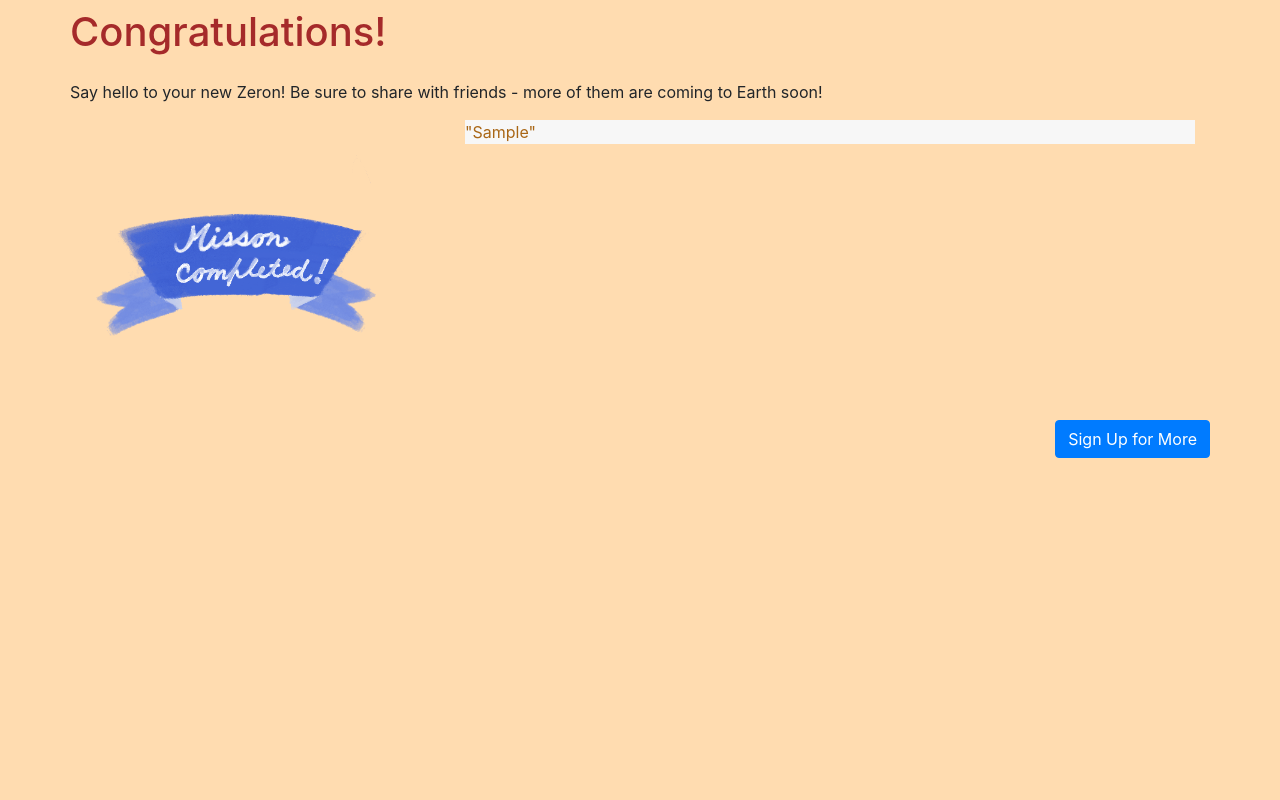
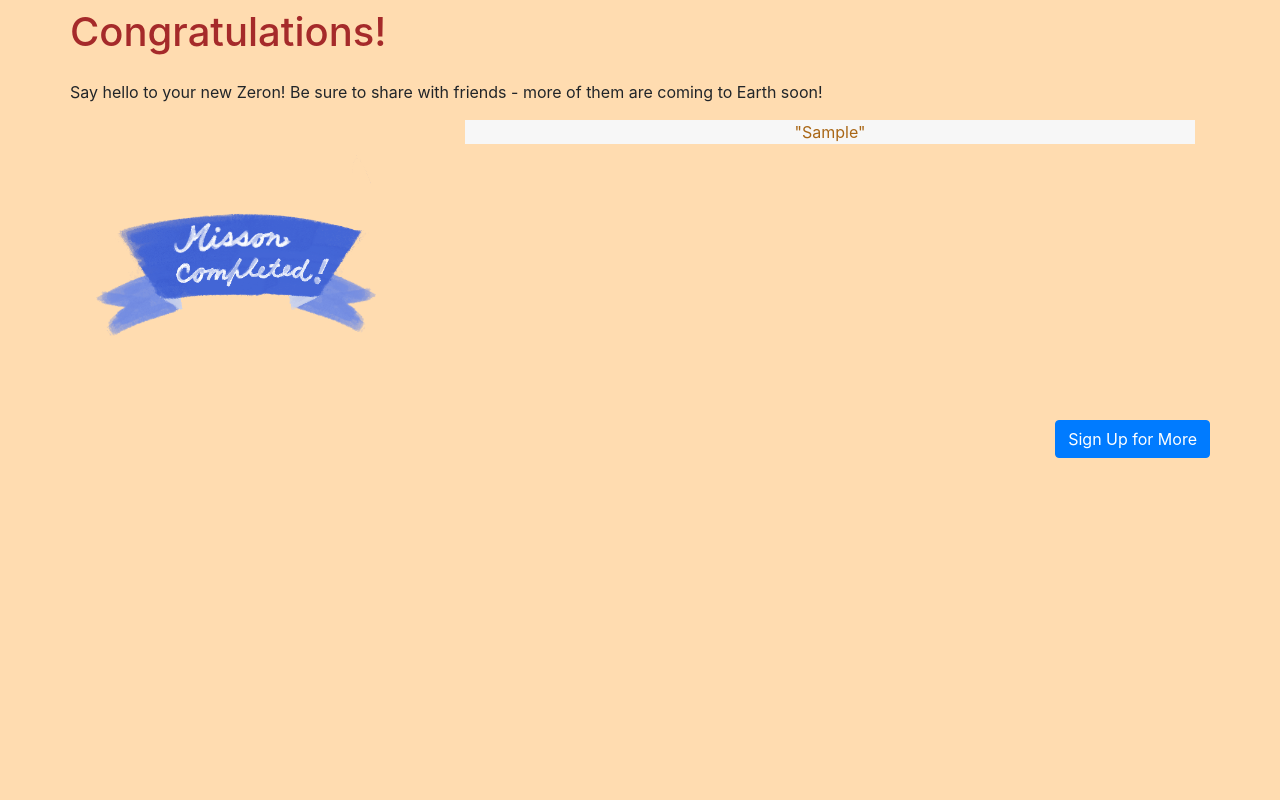
Before and after one commit to Carbon0-Games/carbon0-web-app, a Django app: template carbon0/carbon_quiz/templates/carbon_quiz/achievement/detail.html in a window 1280 px wide. Run offline with Django 3.2, Linux system fonts and the light colour scheme; the template is opened without the code that fills it: most values are stand-ins (such as "Sample title", 1, 10 or a date in 2020); some libraries are stand-ins or nearby versions.

Commit message:
Center Zeron hello message on AchievementDetail view.

```diff
--- a/carbon0/carbon_quiz/templates/carbon_quiz/achievement/detail.html
+++ b/carbon0/carbon_quiz/templates/carbon_quiz/achievement/detail.html
@@ -20,7 +20,7 @@
                     <div class="row justify-content-center">
                         <div class="col-md-12">
                             <!-- Short Blurb -->
-                            <p style="color:rgb(169, 102, 21); background-color: rgb(247, 247, 247);">"{{ achievement.zeron_say_hello }}"</p>
+                            <p class="text-center" style="color:rgb(169, 102, 21); background-color: rgb(247, 247, 247);">"{{ achievement.zeron_say_hello }}"</p>
                         </div>
                     </div>
                         <div class="row">
```
